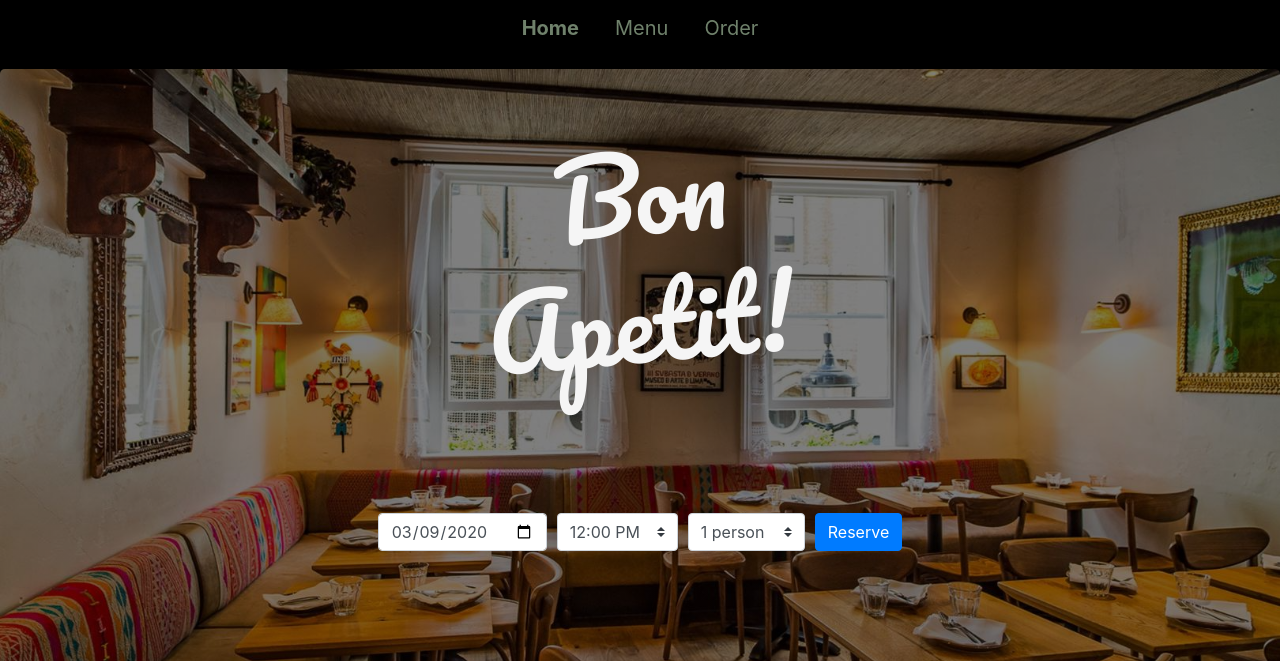
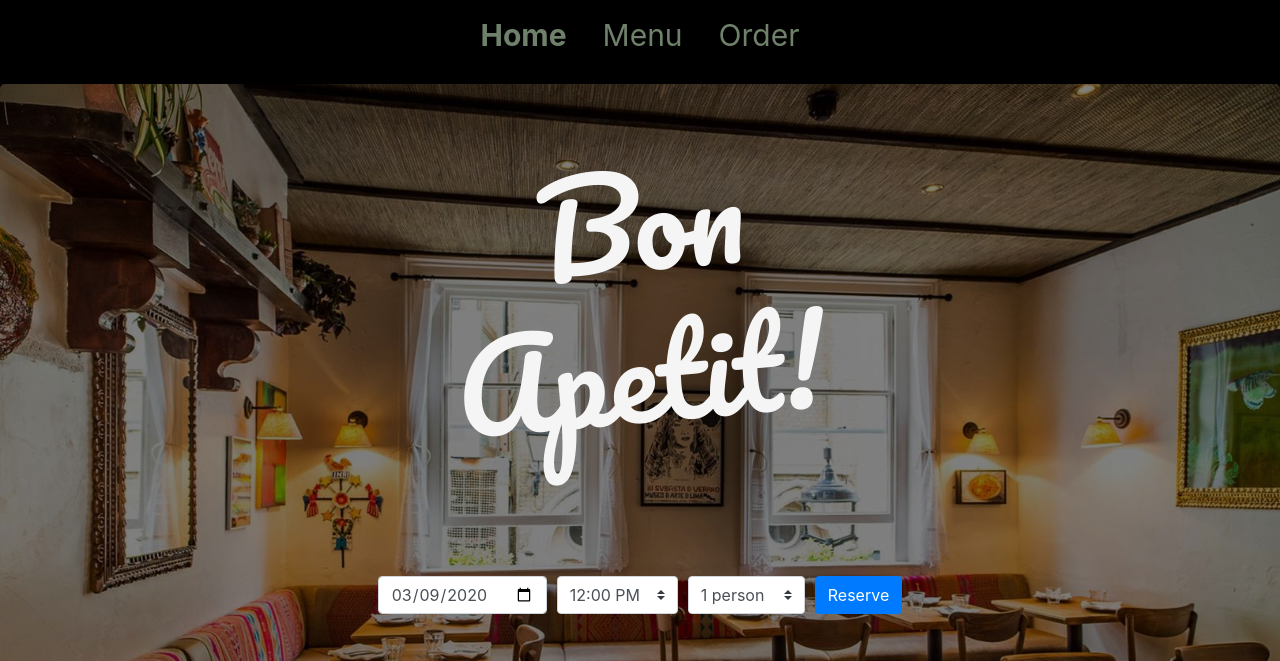
Before and after one commit to sonusainju/node_project_restaurant, a plain HTML site: page index.html in a window 1280 px wide. Shown: the part 139-800 px from the top of the page. Drawn offline with nearby package versions, Linux system fonts and the light colour scheme.

Commit message:
font size and image size changes

```diff
--- a/CSS/style.css
+++ b/CSS/style.css
@@ -18,7 +18,7 @@ body{
 
 
 .nav-link{
-    font-size: 20px;
+    font-size: 30px;
     color: #6F816B;
     margin-left: 10px;
     margin-right: 10px;
@@ -73,19 +73,17 @@ body{
 
     /* Full height */
     height:100%;
-    min-height: 600px;
+    min-height: 800px;
 
     /* Create the parallax scrolling effect */
     background-attachment: fixed;
     background-position: center;
     background-repeat: no-repeat;
     background-size: cover;
-
-    z-index: -10;
   }
 
   .parallax h1{
-      font-size: 100px;
+      font-size: 120px;
       color:whitesmoke;
       transform: rotate(-5deg);
       font-family: 'Pacifico', cursive;
```
Also changed, not shown: index.html (+2 -1 lines).
